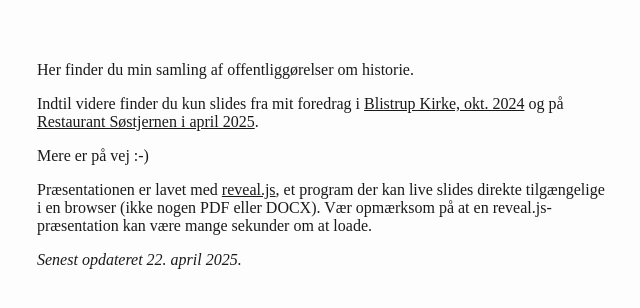
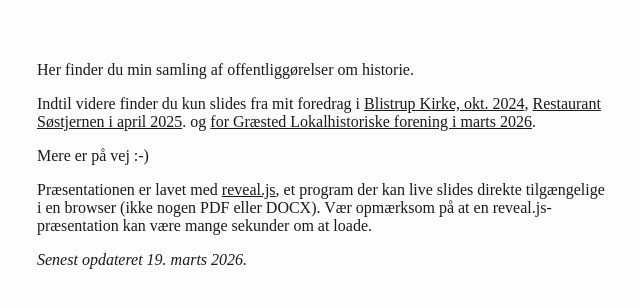
Before and after one commit to m-sylvest/Historie, a website: page index.html in a window 1280 px wide. Shown: the part 174-482 px from the top of the page, without its empty margins (315-955 px from the left). Drawn offline with Linux system fonts and the light colour scheme.

Commit message:
Revise presentation links and update date
Updated presentation links and last updated date.

```diff
--- a/index.html
+++ b/index.html
@@ -176,9 +176,10 @@
 </header>
 <p>Her finder du min samling af offentliggørelser om historie.</p>
 <p>Indtil videre finder du kun slides fra mit foredrag i
-  <a href="Hesselbjerg200/slides.html">Blistrup Kirke, okt. 2024</a>
-  og på
+  <a href="Hesselbjerg200/slides.html">Blistrup Kirke, okt. 2024</a>,
   <a href="Raageleje300/slides.html">Restaurant Søstjernen i april 2025</a>.
+  og
+  <a href="https://m-sylvest.github.io/Historie/R300iGraested/slides.html">for Græsted Lokalhistoriske forening i marts 2026</a>.
 </p>
 <p>Mere er på vej :-)</p>
 <p>Præsentationen er lavet med <a
@@ -186,6 +187,6 @@ href="https://revealjs.com/">reveal.js</a>, et program der kan live
 slides direkte tilgængelige i en browser (ikke nogen PDF eller DOCX).
 Vær opmærksom på at en reveal.js-præsentation kan være mange sekunder om
 at loade.</p>
-<p><em>Senest opdateret 22. april 2025.</em></p>
+<p><em>Senest opdateret 19. marts 2026.</em></p>
 </body>
 </html>
```
